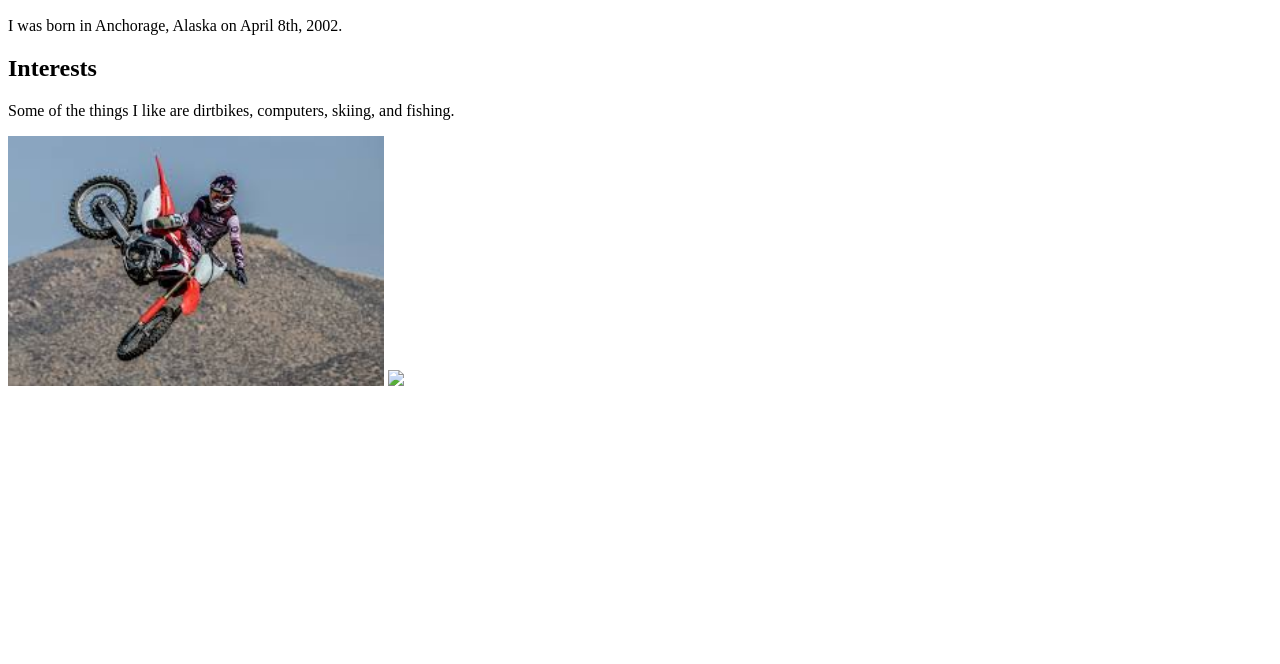
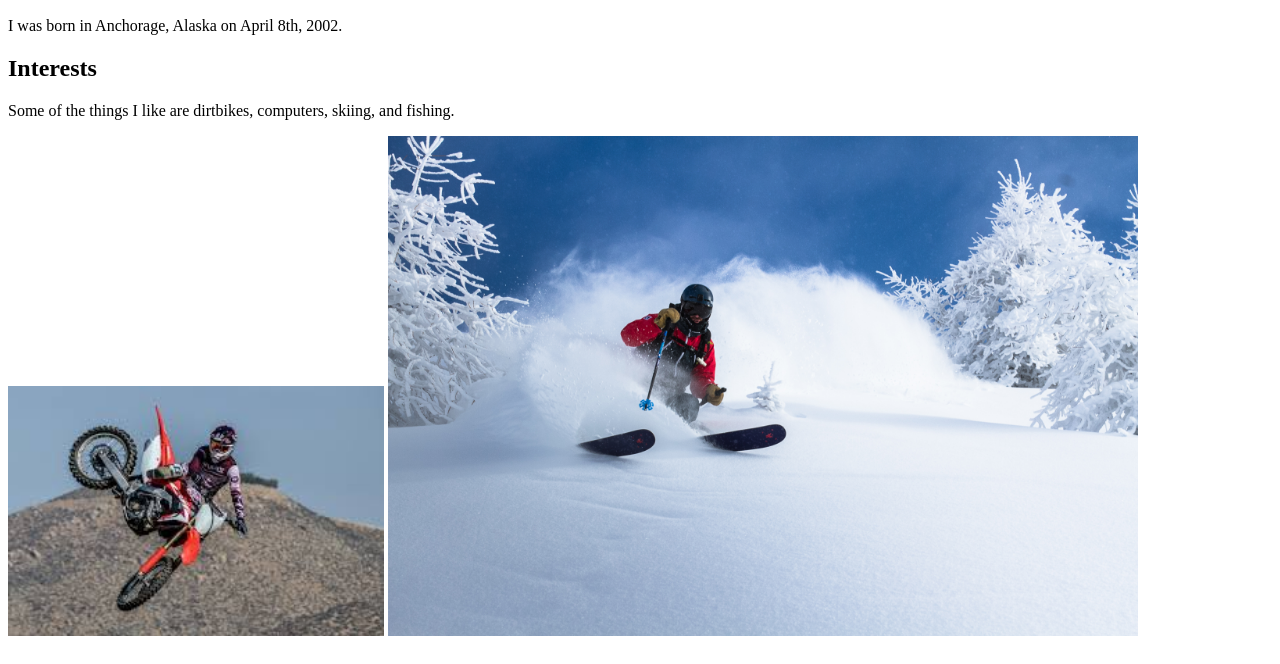
Before and after one commit to dawsonsleeper/dawsonsleeper.github.io, a plain HTML site: page my_website/aboutme.html in a window 1280 px wide. Shown: the part 136-800 px from the top of the page. Drawn offline with Linux system fonts and the light colour scheme.

Commit message:
changed index, added about me, half day test

```diff
--- a/my_website/aboutme.html
+++ b/my_website/aboutme.html
@@ -13,5 +13,5 @@
         <h2>Interests</h2>
         <p>Some of the things I like are dirtbikes, computers, skiing, and fishing.</p>
         <img src="images/honda whip.jpg" height="250">
-        <img src="Ski-Touring-in-France-St-Foy-Val-dIsere-Skiing-14.jpg" height="500">
+        <img src="images/Ski-Touring-in-France-St-Foy-Val-dIsere-Skiing-14.jpg" height="500">
          </body>
```
Also changed, not shown: my_website/index.html (+0 -1 lines).
